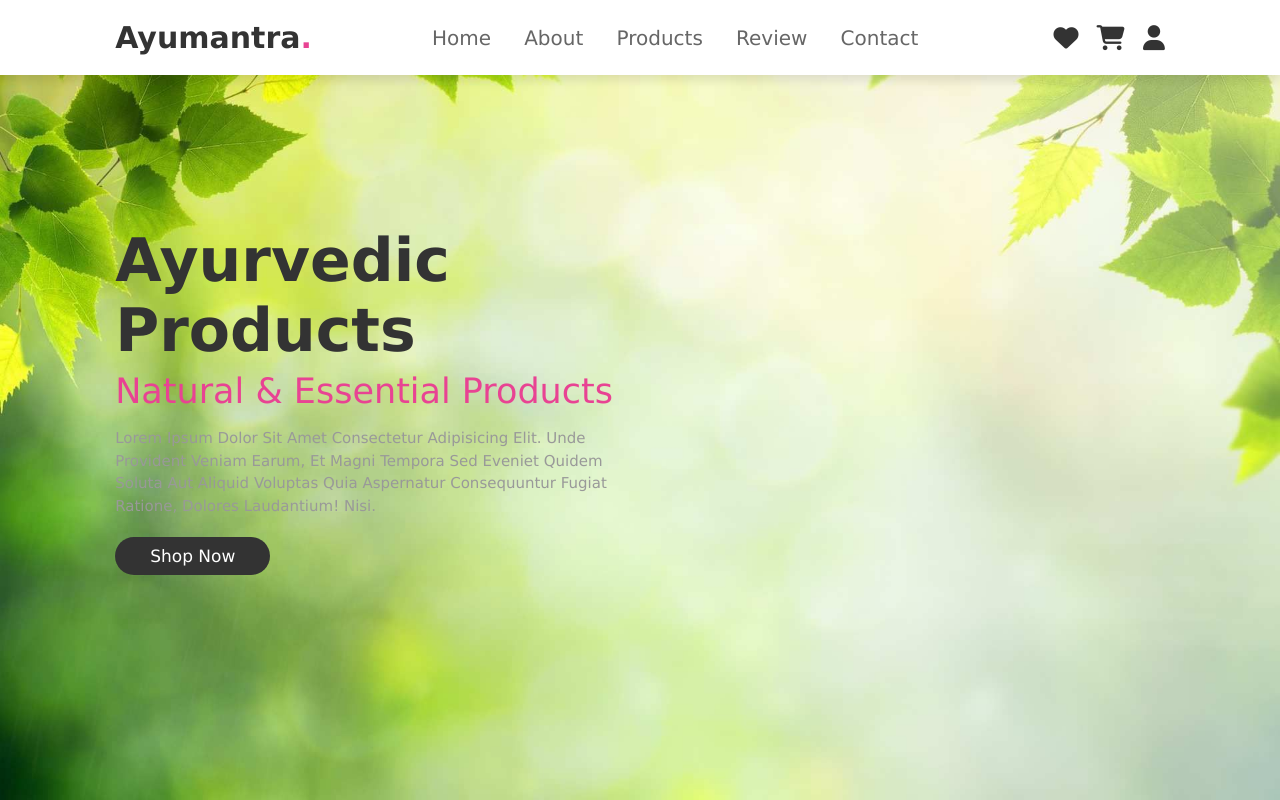
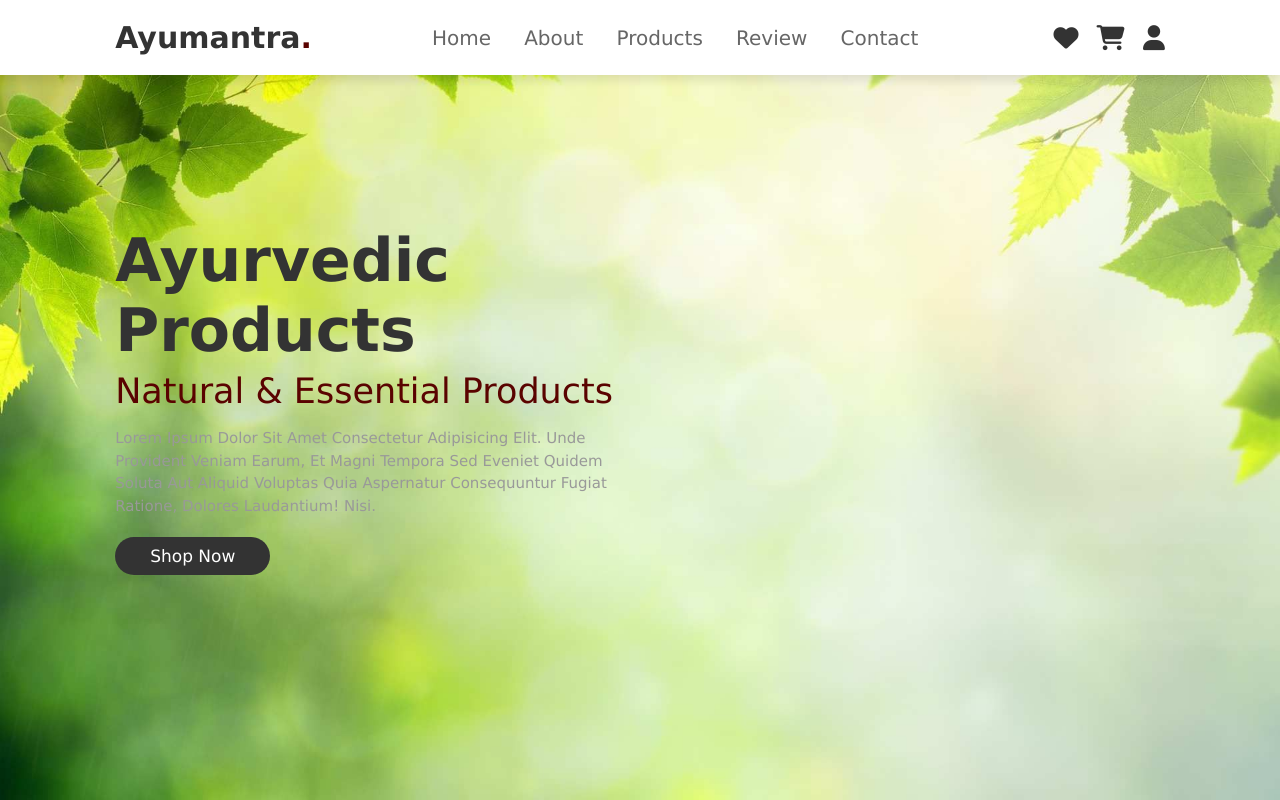
Before and after one commit to alfinsaji81/ayumantra, a plain HTML site: page index.html in a window 1280 px wide. Shown: the top 800 px of the page. Drawn offline with Linux system fonts and the light colour scheme.

Commit message:
change color

```diff
--- a/alfin.css
+++ b/alfin.css
@@ -1,5 +1,5 @@
 :root{
-    --pink: #e84393;
+    --pink: #5a0300;
 }
 *{
     margin:0; padding:0;
```
